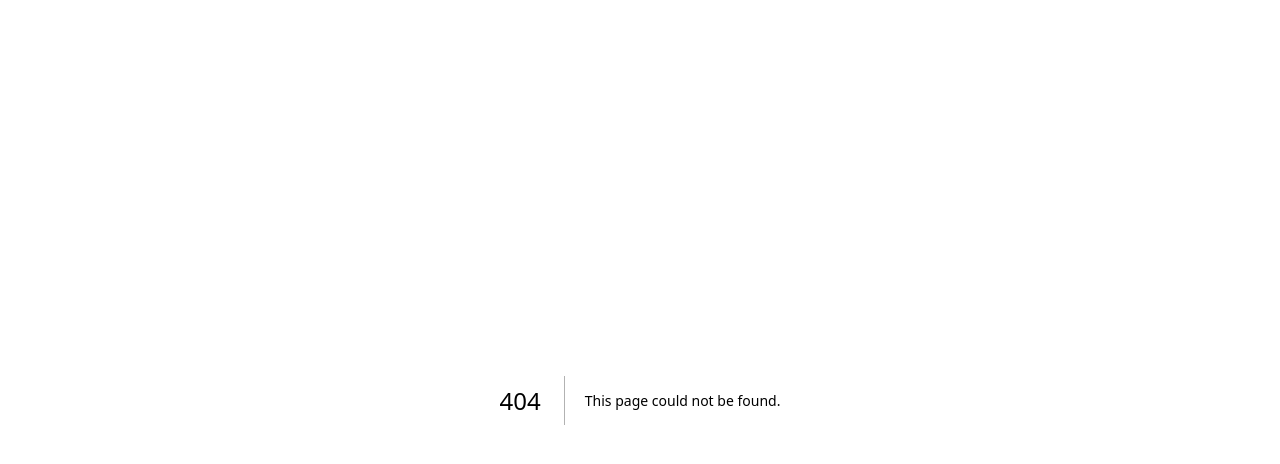
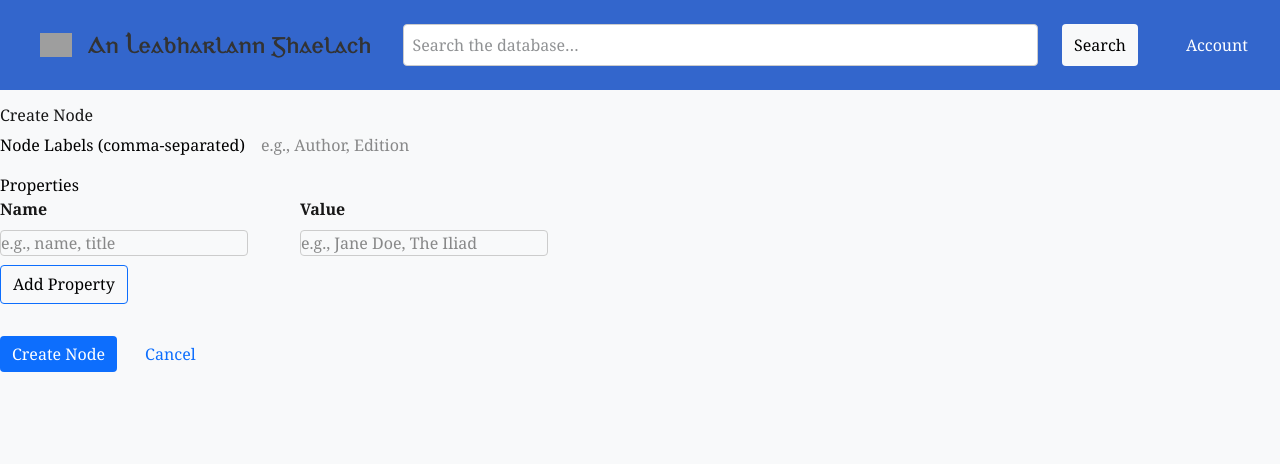
Before and after one commit to uisneach/An-Leabharlann-Ghaelach, a Next.js app: page /create in a window 1280 px wide. Before the commit this address had no page. Shown: the top 464 px of the page. Built offline with nearby package versions, Linux system fonts and the light colour scheme; grey boxes are pictures that could not be loaded.

Commit message:
Try add new create page.

```diff
--- a/app/NodeList.tsx
+++ b/app/NodeList.tsx
@@ -93,13 +93,13 @@ export default function NodeList({ label, onRemove, isDefault, totalColumns }: N
 
   return (
     <div className="col-md-4" id={`col-${label}`}>
-      <div className="d-flex justify-content-between align-items-center">
+      <div id="node-list-label-container">
         <h2 className="section-title">
           {label}s <a href={`/label/?label=${label}`} className="ms-2 text-decoration-none" style={{ fontSize: '16px' }}>See All→</a>
         </h2>
         <div>
           {isAuthenticated && (
-            <a href={`/leabharlann/create/index.html?label=${encodeURIComponent(label)}`} className="btn btn-sm btn-primary create-btn">+</a>
+            <a href={`/create?label=${encodeURIComponent(label)}`} className="btn btn-sm btn-primary create-btn">+</a>
           )}
           <button
             className="btn btn-sm btn-danger remove-btn ms-2"
--- /dev/null
+++ b/app/create/page.tsx
@@ -0,0 +1,246 @@
+'use client'
+
+import { useState, FormEvent, ChangeEvent } from 'react';
+import { useRouter } from 'next/navigation';
+import Header from '../Header';
+
+// Type definitions
+interface Property {
+  name: string;
+  value: string;
+}
+
+interface CreateNodeResponse {
+  success: boolean;
+  node: {
+    id: string;
+    labels: string[];
+    properties: Record<string, any>;
+  };
+  message: string;
+}
+
+interface SearchResult {
+  id: string;
+  labels: string[];
+  properties: {
+    name?: string;
+    title?: string;
+    display_name?: string;
+    [key: string]: any;
+  };
+}
+
+// API utility functions
+const createNode = async (labels: string[], properties: Record<string, any>) => {
+  const token = localStorage.getItem('token');
+  const headers: Record<string, string> = {
+    'Content-Type': 'application/json',
+  };
+  if (token) {
+    headers['Authorization'] = `Bearer ${token}`;
+  }
+
+  return fetch(process.env.NEXT_PUBLIC_API_BASE_URL + '/nodes/create', {
+    method: 'POST',
+    headers,
+    body: JSON.stringify({ labels, properties })
+  });
+};
+
+const searchWithLabel = async (query: string, label: string) => {
+  const token = localStorage.getItem('token');
+  const headers: Record<string, string> = {
+    'Content-Type': 'application/json',
+  };
+  if (token) {
+    headers['Authorization'] = `Bearer ${token}`;
+  }
+
+  return fetch(
+    process.env.NEXT_PUBLIC_API_BASE_URL + `/util?action=search&q=${encodeURIComponent(query)}&label=${encodeURIComponent(label)}`,
+    { headers }
+  );
+};
+
+// Main Create Node Page Component
+const CreateNodePage = () => {
+  const router = useRouter();
+  const [nodeLabels, setNodeLabels] = useState<string>('');
+  const [properties, setProperties] = useState<Property[]>([{ name: '', value: '' }]);
+  const [error, setError] = useState<string>('');
+  const [loading, setLoading] = useState<boolean>(false);
+
+  // Load label from URL params on mount
+  useState(() => {
+    if (typeof window !== 'undefined') {
+      const params = new URLSearchParams(window.location.search);
+      const label = params.get('label');
+      if (label) {
+        setNodeLabels(label);
+      }
+    }
+  });
+
+  const handleAddProperty = () => {
+    setProperties([...properties, { name: '', value: '' }]);
+  };
+
+  const handlePropertyChange = (index: number, field: 'name' | 'value', value: string) => {
+    const newProperties = [...properties];
+    newProperties[index][field] = value;
+    setProperties(newProperties);
+  };
+
+  const handleSubmit = async (e: FormEvent<HTMLFormElement>) => {
+    e.preventDefault();
+    setError('');
+
+    // Validate and collect labels
+    const labelsInput = nodeLabels.trim();
+    const labels = labelsInput.split(',').map(label => label.trim()).filter(label => label);
+
+    if (!labels.length) {
+      setError('At least one label is required');
+      return;
+    }
+
+    if (labels.some(label => !/^[A-Za-z_][A-Za-z0-9_]*$/.test(label))) {
+      setError('Labels must contain only letters, numbers, or underscores');
+      return;
+    }
+
+    // Collect properties (optional)
+    const propsObject: Record<string, any> = {};
+    let invalidProp = false;
+
+    properties.forEach(prop => {
+      const name = prop.name.trim();
+      const value = prop.value.trim();
+
+      if (name) {
+        if (/[^a-zA-Z0-9_]/.test(name)) {
+          invalidProp = true;
+          return;
+        }
+        propsObject[name] = value || null;
+      }
+    });
+
+    if (invalidProp) {
+      setError('Property names must contain only letters, numbers, or underscores');
+      return;
+    }
+
+    try {
+      setLoading(true);
+
+      // Create node
+      const nodeResponse = await createNode(labels, propsObject);
+      const nodeData: CreateNodeResponse = await nodeResponse.json();
+
+      if (!nodeResponse.ok) {
+        throw new Error(nodeData.message || 'Failed to create node');
+      }
+
+      // Redirect to node info page
+      router.push(`/info?nodeId=${encodeURIComponent(nodeData.node.id)}`);
+    } catch (error) {
+      console.error('Create node error:', error);
+      setError(error instanceof Error ? error.message : 'Unknown error');
+    } finally {
+      setLoading(false);
+    }
+  };
+
+  const handleCancel = () => {
+    router.push('/');
+  };
+
+  return (
+    <div>
+      <Header />
+
+      <div className="container mt-4">
+        <h1>Create Node</h1>
+
+        <form onSubmit={handleSubmit}>
+          <div className="mb-3">
+            <label htmlFor="nodeLabels" className="form-label">
+              Node Labels (comma-separated)
+            </label>
+            <input
+              type="text"
+              className="form-control"
+              id="nodeLabels"
+              placeholder="e.g., Author, Edition"
+              value={nodeLabels}
+              onChange={(e) => setNodeLabels(e.target.value)}
+              required />
+          </div>
+
+          <div className="mb-3">
+            <label className="form-label">Properties</label>
+            <table className="table table-bordered" id="propertiesTable">
+              <thead>
+                <tr>
+                  <th scope="col">Name</th>
+                  <th scope="col">Value</th>
+                </tr>
+              </thead>
+              <tbody>
+                {properties.map((prop, index) => (
+                  <tr key={index} className="property-row">
+                    <td>
+                      <input
+                        type="text"
+                        className="form-control"
+                        placeholder="e.g., name, title"
+                        value={prop.name}
+                        onChange={(e) => handlePropertyChange(index, 'name', e.target.value)} />
+                    </td>
+                    <td>
+                      <input
+                        type="text"
+                        className="form-control"
+                        placeholder="e.g., Jane Doe, The Iliad"
+                        value={prop.value}
+                        onChange={(e) => handlePropertyChange(index, 'value', e.target.value)} />
+                    </td>
+                  </tr>
+                ))}
+              </tbody>
+            </table>
+            <button
+              type="button"
+              className="btn btn-secondary mb-3"
+              onClick={handleAddProperty} >
+              Add Property
+            </button>
+          </div>
+
+          {error && (
+            <div className="text-danger mb-3">
+              {error}
+            </div>
+          )}
+
+          <button
+            type="submit"
+            className="btn btn-primary"
+            disabled={loading} >
+            {loading ? 'Creating...' : 'Create Node'}
+          </button>
+          <button
+            type="button"
+            className="btn btn-link"
+            onClick={handleCancel} >
+            Cancel
+          </button>
+        </form>
+      </div>
+    </div>
+  );
+};
+
+export default CreateNodePage;
--- a/app/globals.css
+++ b/app/globals.css
@@ -290,7 +290,7 @@ img {
   border-radius: 4px;
 }
 .btn-link { background: none; color: #0d6efd; }
-.nav-link { color: #333; cursor: pointer; position: relative; }
+.nav-link { color: white; cursor: pointer; position: relative; }
 .dropdown-menu { position: absolute; right: 0; top: 100%; background: white; border: 1px solid #ccc; border-radius: 4px; min-width: 150px; box-shadow: 0 2px 8px rgba(0,0,0,0.1); z-index: 1000; }
 .dropdown-item { display: block; padding: 0.5rem 1rem; color: #333; text-decoration: none; cursor: pointer; }
 .dropdown-item:hover { background: #f8f9fa; }
@@ -336,3 +336,16 @@ img {
     flex-direction: column;
   }
 }
+
+/* --- NodeList --- */
+#node-list-label-container {
+  display: flex;
+  flex-direction: row;
+  justify-content: space-between;
+  align-items: center;
+}
+
+/* --- Labels Page --- */
+#label-list-container {
+  margin: 2rem auto;
+}
--- a/app/label/page.tsx
+++ b/app/label/page.tsx
@@ -93,7 +93,7 @@ const NodesPage = () => {
     <div>
       <Header />
 
-      <div className="container mt-4">
+      <div className="container mt-4" id="label-list-container">
         <h2 id="page-title">
           {loading ? 'Loading Nodes...' : error ? 'Error' : `All ${label}s`}
         </h2>
@@ -104,7 +104,7 @@ const NodesPage = () => {
           <ul className="list-group" style={{ marginBottom: '2rem' }}>
             {nodes.map((node, index) => (
               <li key={index} className="list-group-item">
-                <a href={`/leabharlann/info/index.html?label=${encodeURIComponent(label)}&id=${encodeURIComponent(node.id)}`}>
+                <a href={`/info?nodeId=${encodeURIComponent(node.id)}`}>
                   {node.properties.display_name || node.properties.name || node.properties.title || node.id}
                 </a>
               </li>
```
